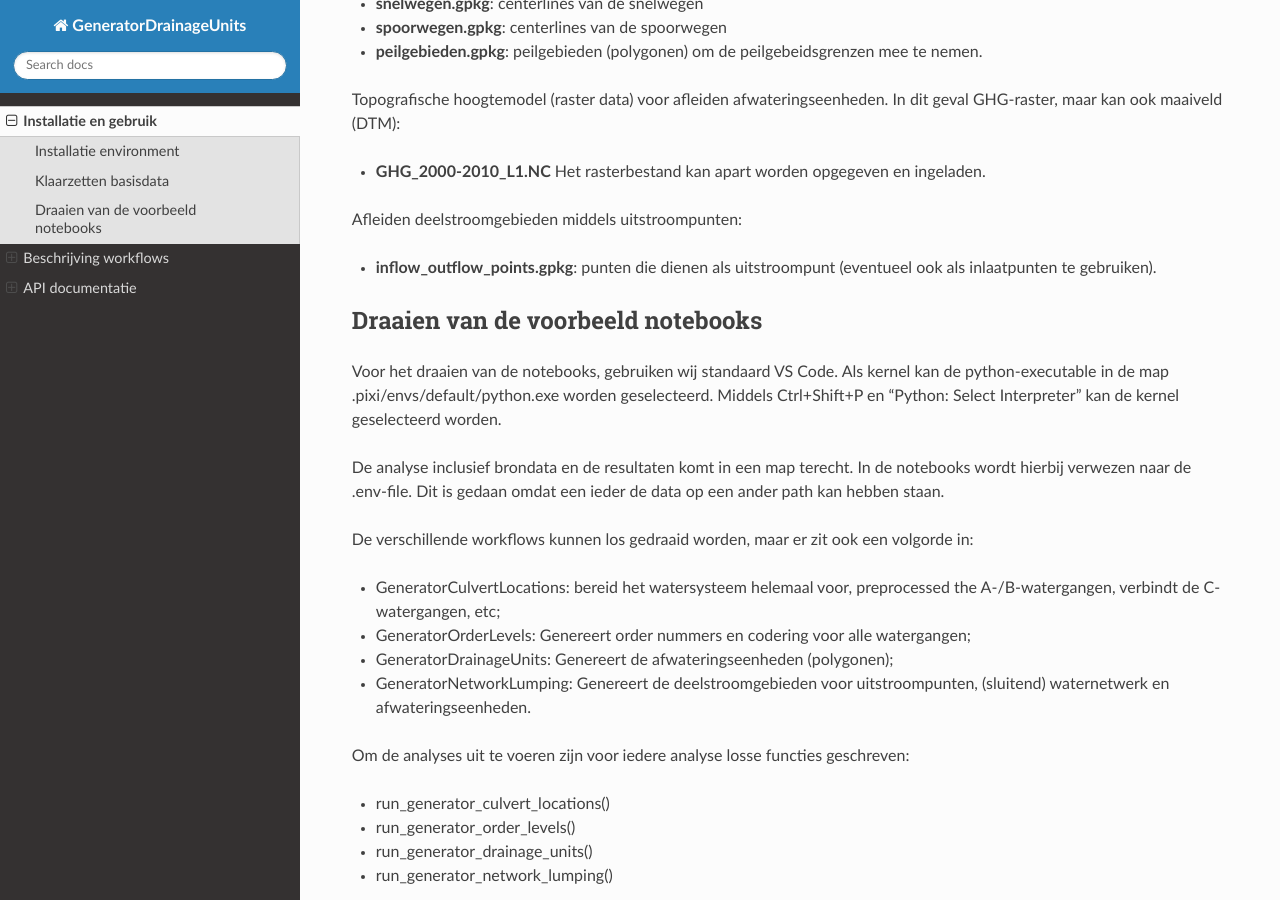
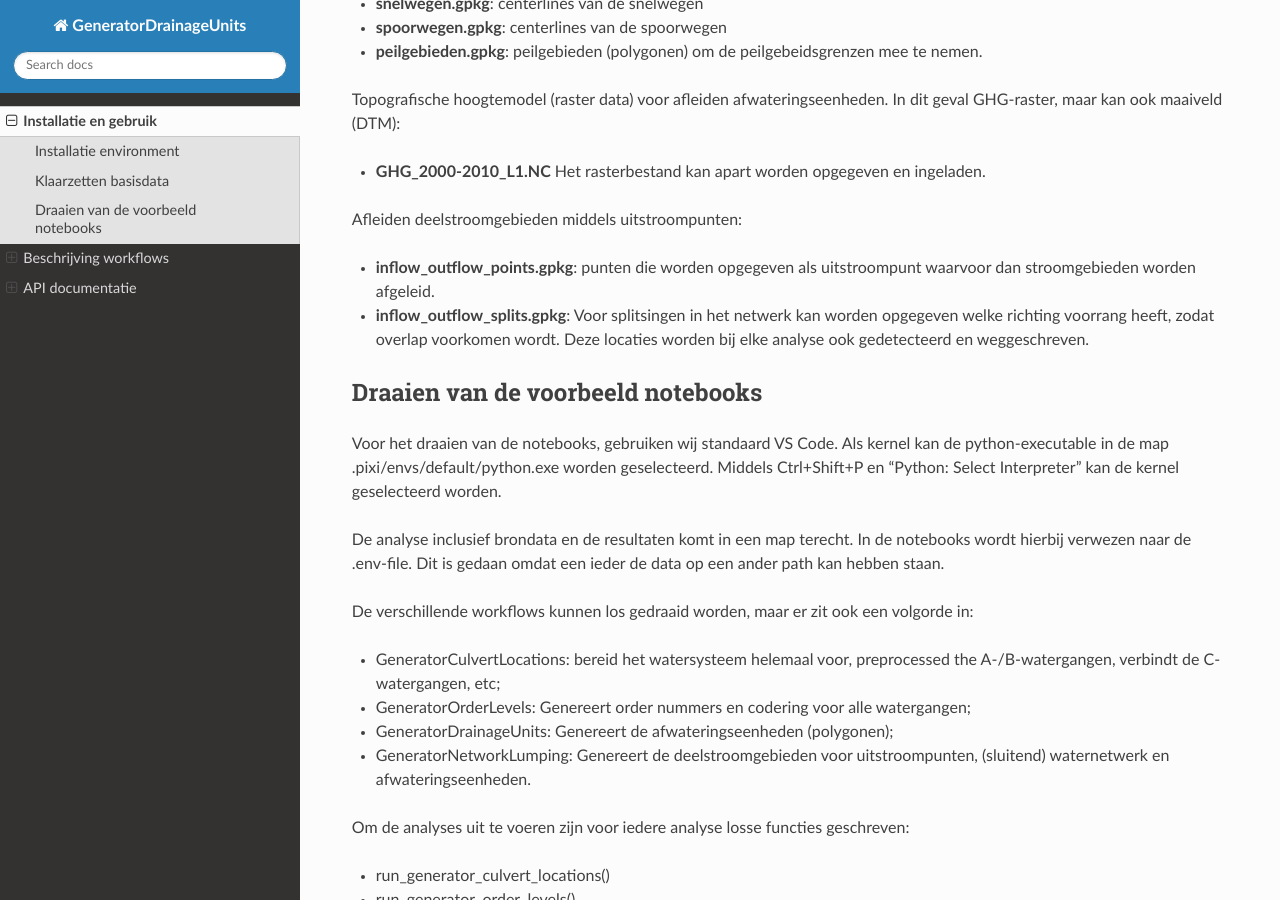
Before and after one commit to Sweco-NL/damo_afvoergebiedaanvoergebied, a Sphinx documentation site: the page built from docs/getting_started.rst, in a window 1280 px wide and 900 px high, scrolled down 1085 px. Built offline with Sphinx 7.4.7 and the Read the Docs theme 3.1.0, drawn with Linux system fonts in a browser that asks for light colours; some of the changed text lies outside the part shown.

Commit message:
update getting started

```diff
--- a/docs/getting_started.rst
+++ b/docs/getting_started.rst
@@ -1,4 +1,4 @@
-Getting Started
+Installatie en gebruik van de workflows
 =====================
 
 Download voor gebruik de public repository. Daarin zit zowel de package generator_drainage_units als enkele voorbeeldscripts inclusief testdata.
@@ -46,7 +46,8 @@
 
 Afleiden deelstroomgebieden middels uitstroompunten:
 
-- **inflow_outflow_points.gpkg**: punten die dienen als uitstroompunt (eventueel ook als inlaatpunten te gebruiken).
+- **inflow_outflow_points.gpkg**: punten die worden opgegeven als uitstroompunt waarvoor dan stroomgebieden worden afgeleid.
+- **inflow_outflow_splits.gpkg**: Voor splitsingen in het netwerk kan worden opgegeven welke richting voorrang heeft, zodat overlap voorkomen wordt. Deze locaties worden bij elke analyse ook gedetecteerd en weggeschreven.
 
 
 Draaien van de voorbeeld notebooks
```
